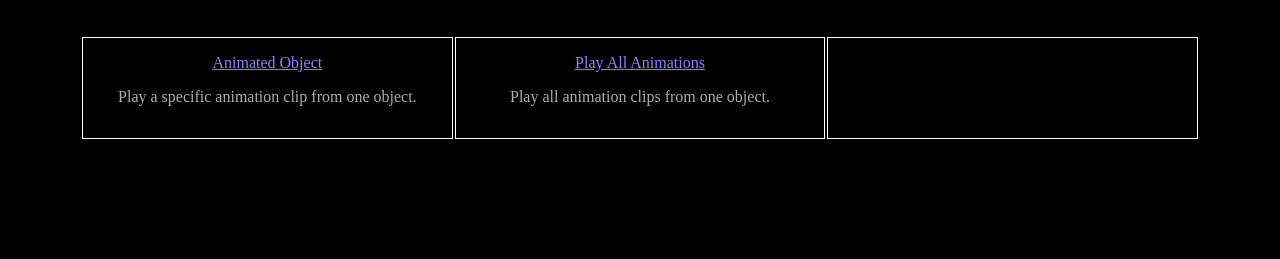
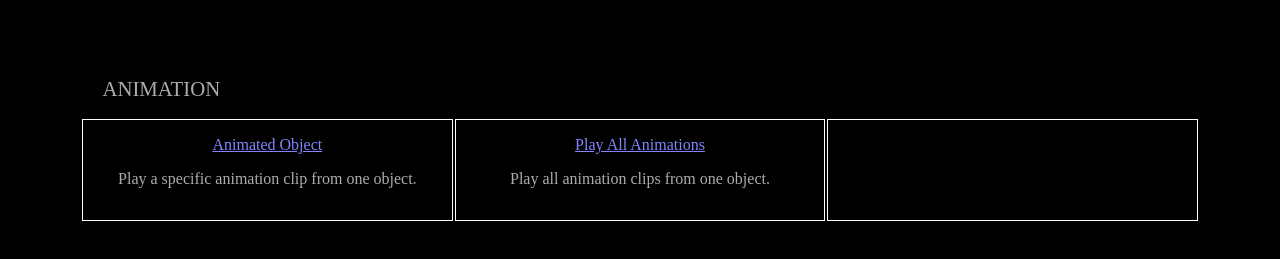
Before and after one commit to Lumisumu/simple-threejs-scenes, a website: page index.html in a window 1280 px wide. Shown: the part 61-320 px from the top of the page. Drawn offline with Linux system fonts and the light colour scheme.

Commit message:
CSS changes

```diff
--- a/index.html
+++ b/index.html
@@ -13,6 +13,7 @@
       }
       h1 {
         color: #868686;
+        margin-bottom: 5rem;
       }
       table,
       th,
@@ -36,12 +37,19 @@
       a {
         color: rgb(132, 132, 255);
       }
+      .section-title {
+        text-align: left;
+        color: #acacac;
+        margin-left: 8%;
+        font-size: 1.3rem;
+      }
     </style>
   </head>
   <body>
     <h1>Simple Three.js Scenes</h1>
 
     <table>
+      <div class="section-title">ANIMATION</div>
       <tr>
         <td>
           <a href="scenes/animated-object/animated-object-page.html"
```
